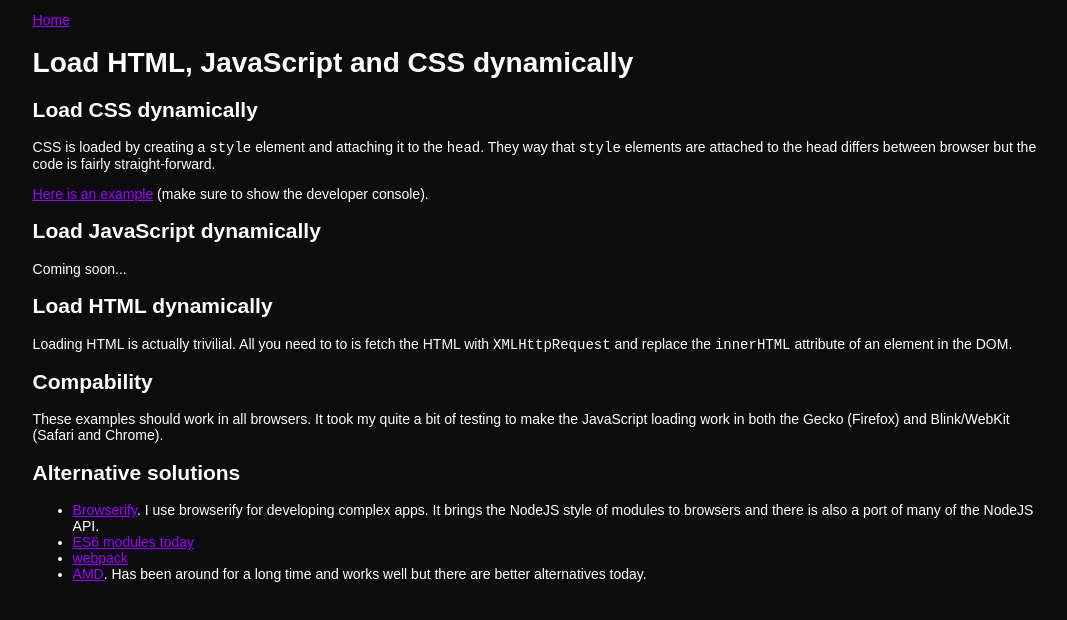
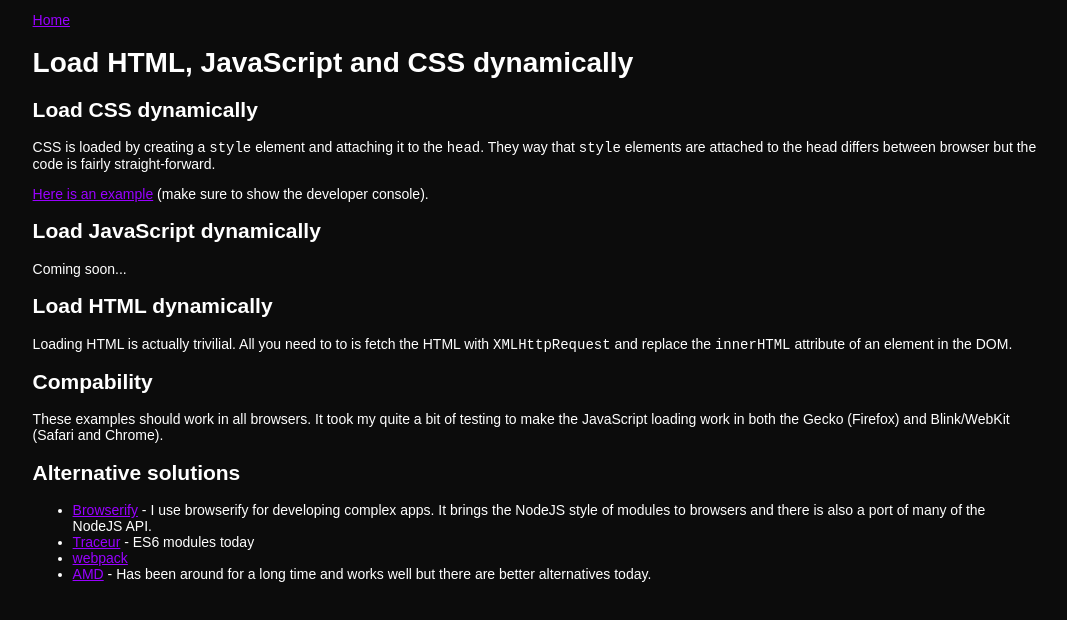
Before and after one commit to fragmentsjs/fragmentsjs.github.io, a plain HTML site: page dynamic-loading.html in a window 1280 px wide. Shown: the whole page, without its empty margins (105-1172 px from the left). Drawn offline with Linux system fonts and the light colour scheme.

```diff
--- a/dynamic-loading.html
+++ b/dynamic-loading.html
@@ -45,15 +45,16 @@
 <h2>Alternative solutions</h2>
 
 <ul>
-  <li><a href='http://browserify.org'>Browserify</a>. I use browserify for
+  <li><a href='http://browserify.org'>Browserify</a> - I use browserify for
   developing complex apps. It brings the NodeJS style of modules to browsers and
   there is also a port of many of the NodeJS API.</li>
 
-  <li><a href='https://github.com/google/traceur-compiler'>ES6 modules today</a></li>
+  <li><a href='https://github.com/google/traceur-compiler'>Traceur</a> - ES6
+  modules today</li>
 
   <li><a href='http://webpack.github.io'>webpack</a></li>
 
-  <li><a href='http://requirejs.org'>AMD</a>. Has been around for a long time
+  <li><a href='http://requirejs.org'>AMD</a> - Has been around for a long time
   and works well but there are better alternatives today.</li>
 </ul>
 
```
